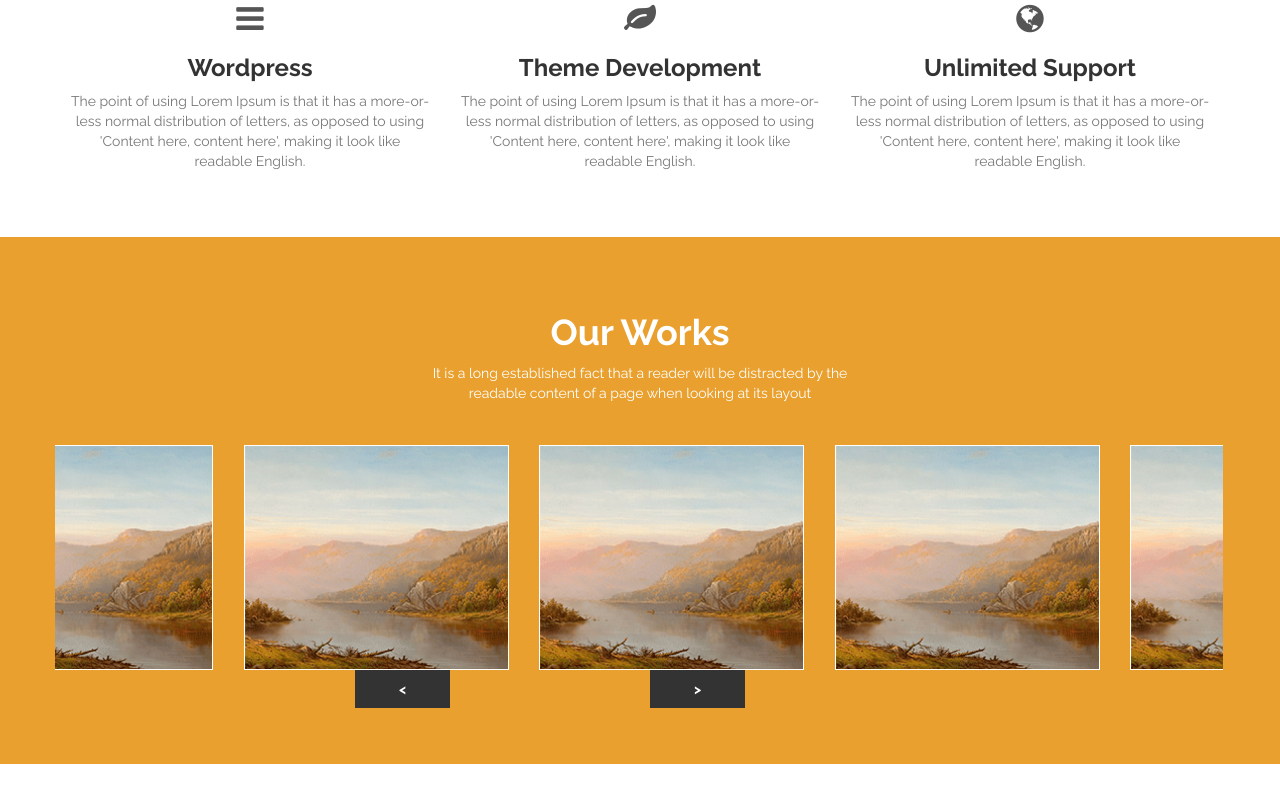
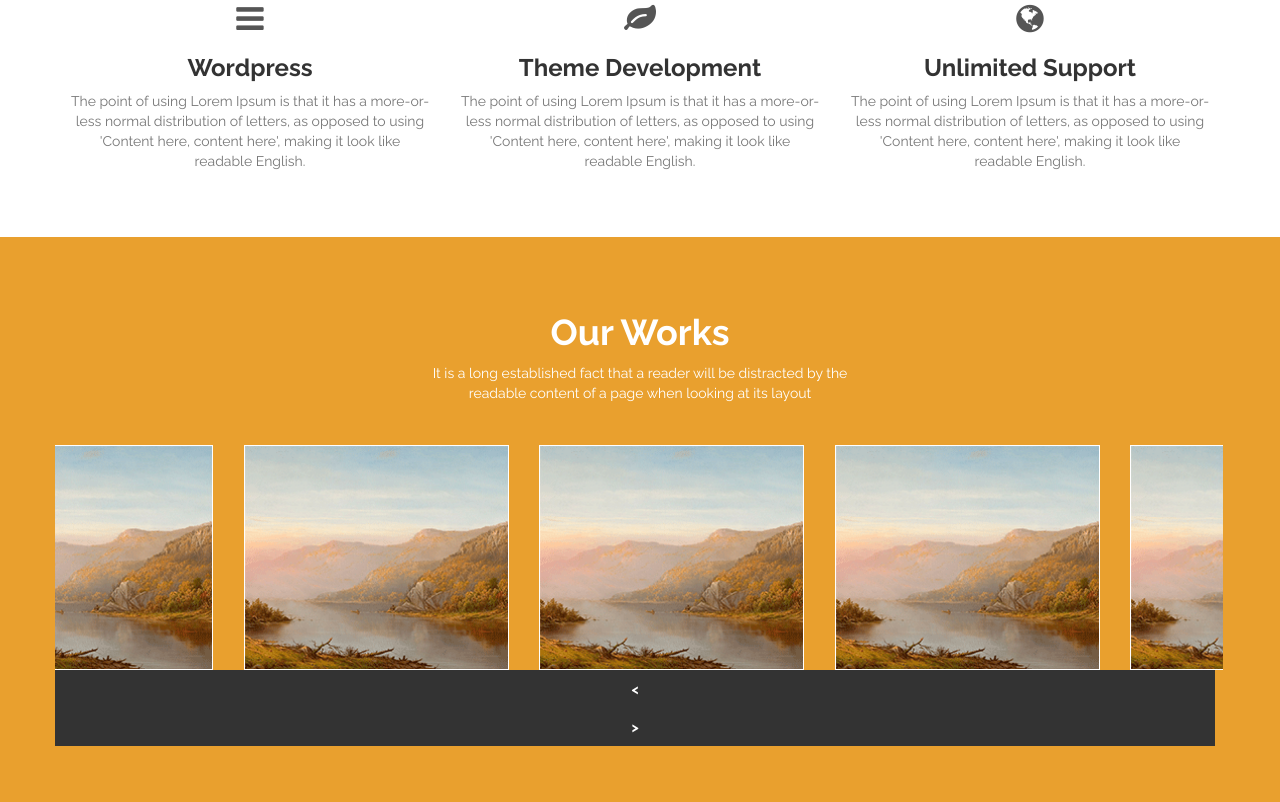
Before and after one commit to phillipdanielscott/CorporateWebsite, a plain HTML site: page index.html in a window 1280 px wide. Shown: the part 971-1773 px from the top of the page. Before the commit the page ends 1735 px from the top, so only its background shows below. Drawn offline with nearby package versions, Linux system fonts and the light colour scheme; files whose address does not match are found by name.

Commit message:
almost done with portfolio nav buttons

```diff
--- a/index.html
+++ b/index.html
@@ -200,10 +200,10 @@
                     </li>
                 </ul>
 
-                <ul class="portfolio-nav col-md-12">
+                <ul class="portfolio-nav">
                   <!-- <i class="fa fa-arrow-right" aria-hidden="true"> -->
-                          <li id="prev" class="col-md-1 col-md-offset-3"><</li>
-                          <li id="next" class="col-md-1 col-md-offset-2">></li>
+                          <li id="prev" class=""><</li>
+                          <li id="next" class="">></li>
                 </ul>
 
             </div>
```
